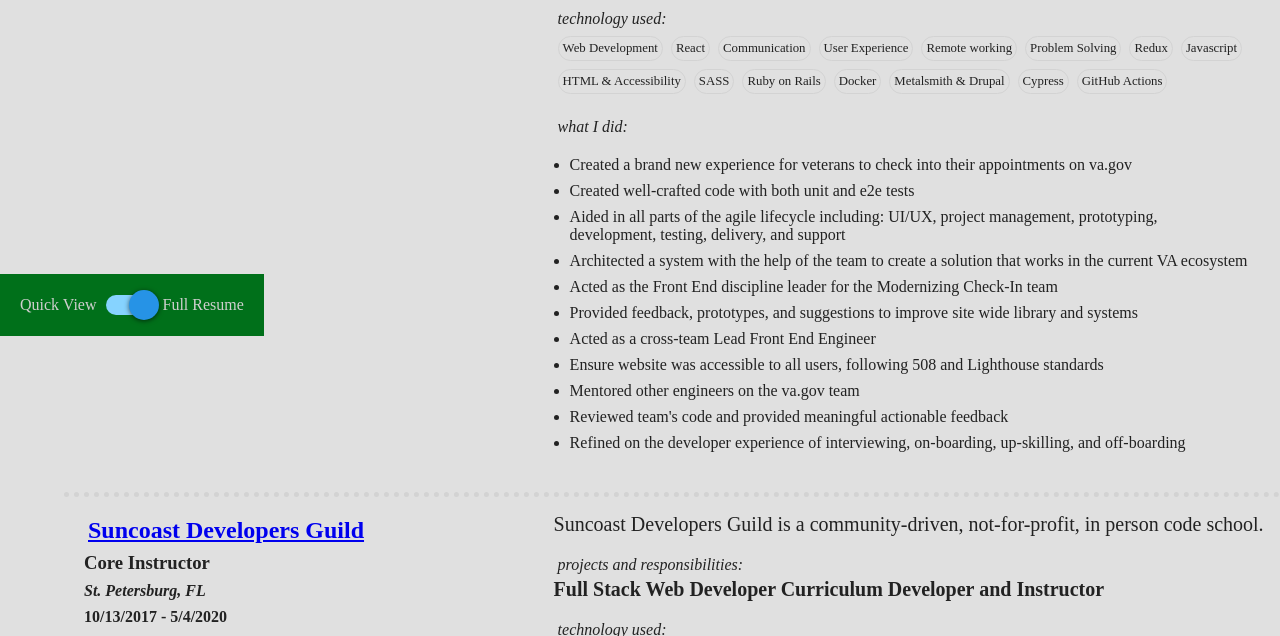
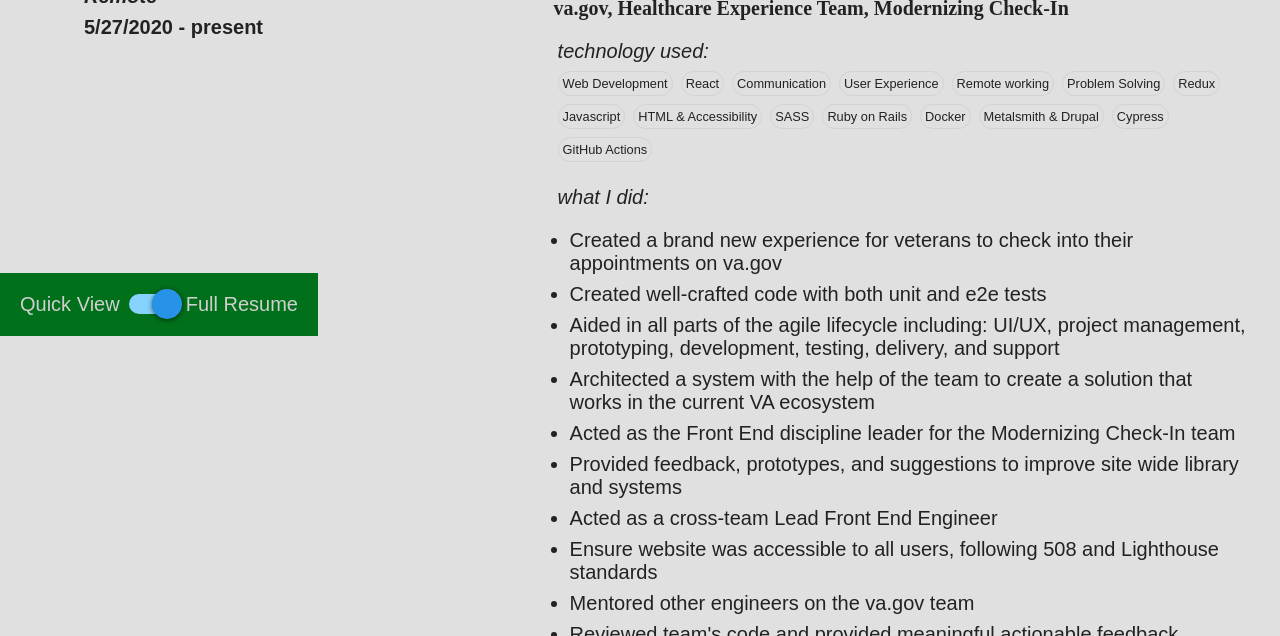
Before and after one commit to mdewey/my-resume, a Gatsby site: page / in a window 1280 px wide. Shown: the part 464-1100 px from the top of the page. Built offline with nearby package versions, Linux system fonts and the light colour scheme; Gatsby itself is replaced by a stand-in of ours.

Commit message:
(style) updated fonts, closes #5

```diff
--- a/src/style/main.scss
+++ b/src/style/main.scss
@@ -11,6 +11,12 @@ html {
 
 body {
   padding-bottom: 5rem;
+  font-family: Arial, Helvetica, sans-serif;
+  font-size: 1.25rem;
+}
+
+header, h1, h2, h3{
+  font-family: 'Times New Roman', Times, serif;
 }
 
 h1 {
```
